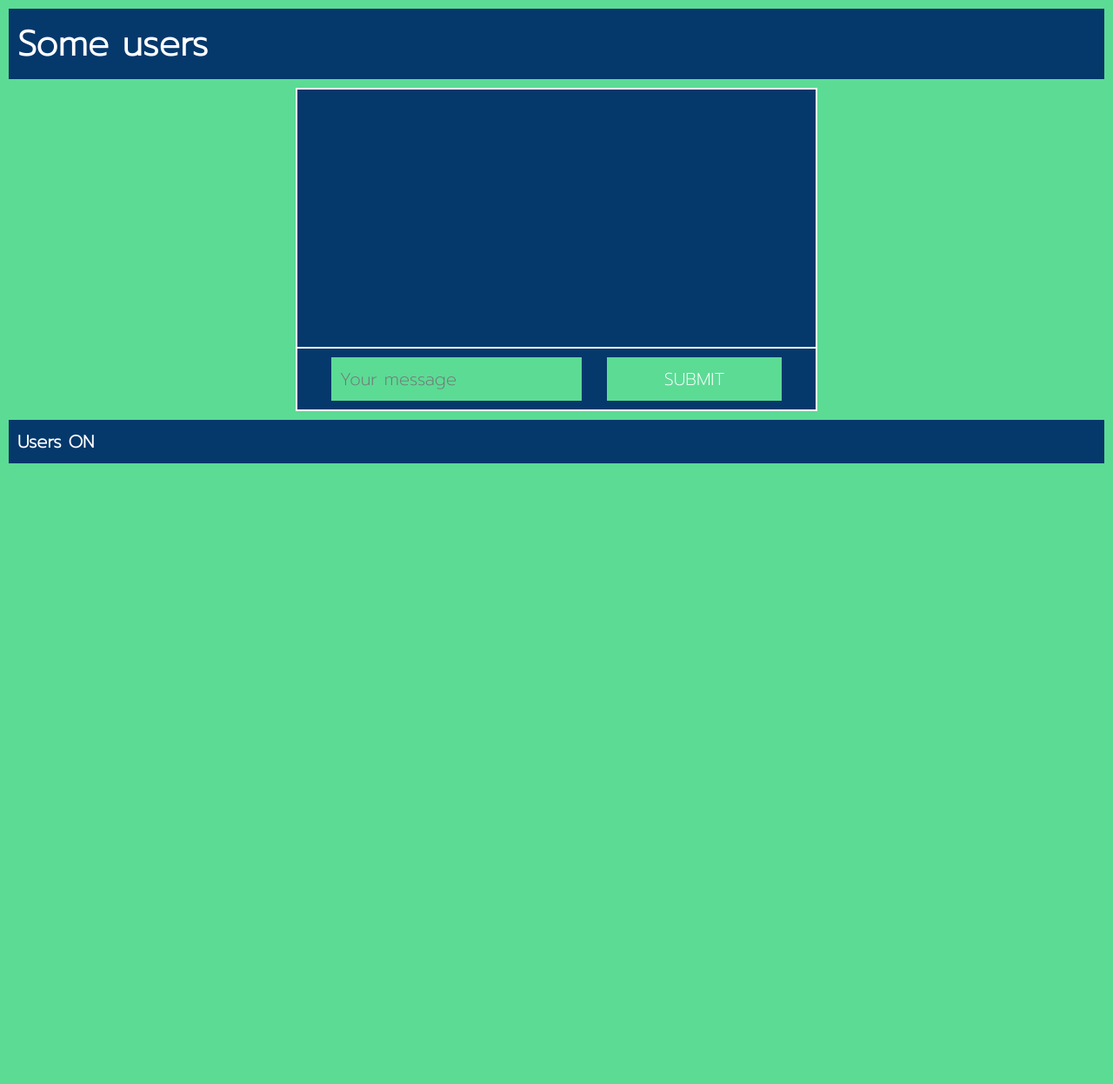
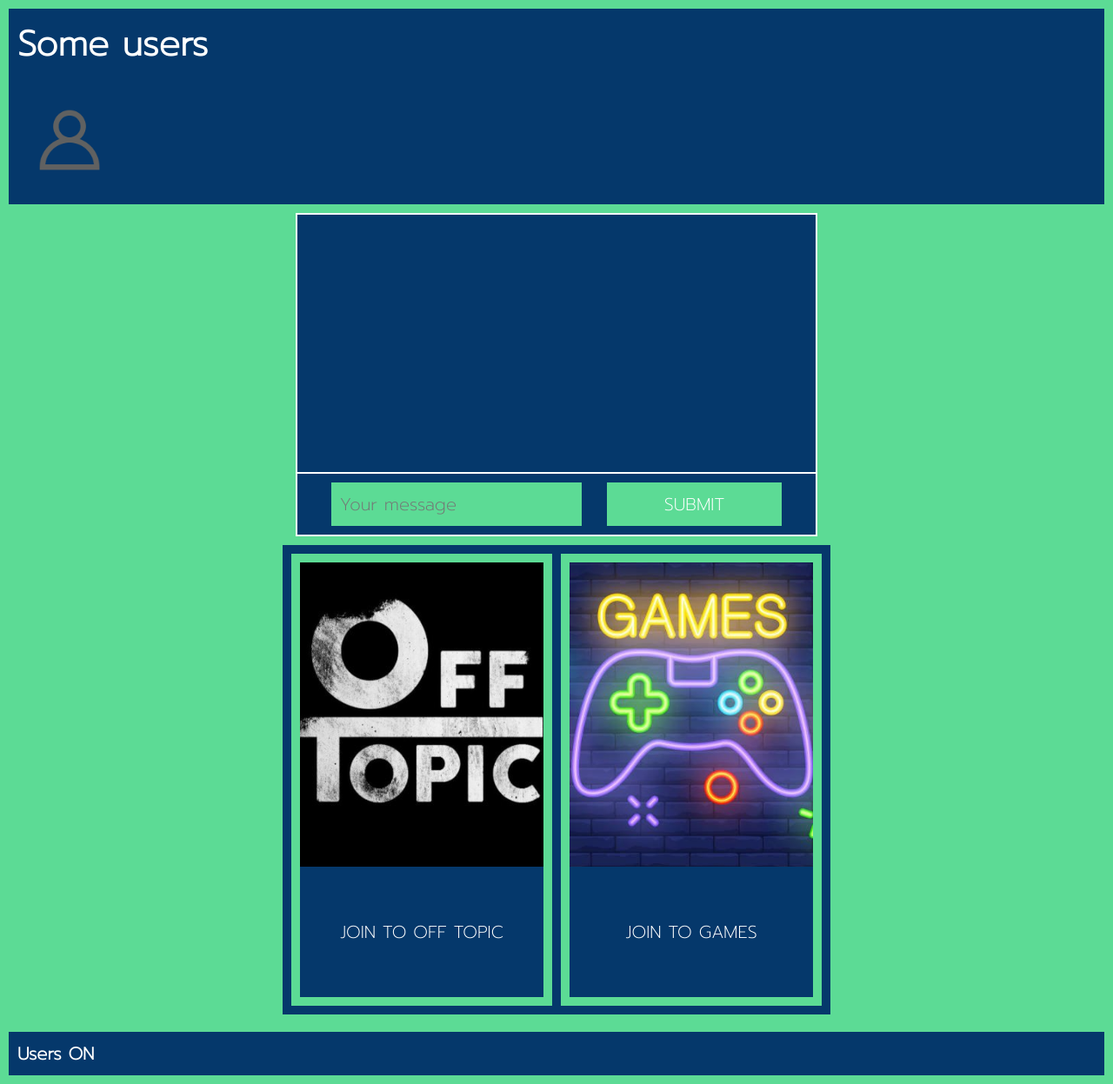
Before and after one commit to DiegoLibonati/Flask-Projects, a Flask app: template Foro. Flask/foro/templates/index.html in a window 1280 px wide. Shown: the part 70-1317 px from the top of the page at 87% size. Before the commit the page ends 603 px from the top, so only its background shows below. Run offline with Flask 2, Linux system fonts and the light colour scheme; the template is opened without the code that fills it: values that come from a table or form of the project are taken from there, others are empty; data comes from the database, SQL or seed files in the repository; some libraries are stand-ins or nearby versions.

Commit message:
posts incoming!

```diff
--- a/Foro. Flask/foro/__init__.py
+++ b/Foro. Flask/foro/__init__.py
@@ -22,7 +22,7 @@
     app.register_blueprint(views, url_prefix="/")
     app.register_blueprint(auth, url_prefix="/")
 
-    from .models import User,Comment,Comment_Like
+    from .models import User, Post, Post_Category, Profile_Comment, Profile_Comment_Like
 
     create_database(app)
 
--- /dev/null
+++ b/Foro. Flask/foro/static/css/home/categorys.css
@@ -0,0 +1,57 @@
+.categorys_container{
+    display: grid;
+    grid-template-columns: repeat(1, 1fr);
+    width: calc(100% - 2rem);
+    margin: 1rem;
+    margin-top: 1rem;
+    background-color: #05386B;
+    padding: 1rem;
+    column-gap: 1rem;
+    row-gap: 1rem;
+}
+
+.category_container{
+    display: flex;
+    align-items: center;
+    justify-content: center;
+    flex-flow: column wrap;
+    width: 100%;
+    height: auto;
+    padding: 1rem;
+    background-color: #5CDB95;
+}
+
+.category_container img{
+    height: 35rem;
+    width: 100%;
+    object-fit: cover;
+}
+
+.category_container_information{
+    display: flex;
+    align-items: center;
+    justify-content: center;
+    height: 15rem;
+    width: 100%;
+    background-color: #05386B;
+}
+
+.category_container_information a{
+    text-decoration: none;
+    color: #fff;
+    font-size: 2rem;
+}
+
+@media only screen and (min-width: 1024px) {
+    .categorys_container{
+        display: grid;
+        grid-template-columns: repeat(2, 1fr);
+        align-items: center;
+        justify-items: center;
+        width: auto;
+    }
+
+    .category_container{
+        width: 30rem;
+    }
+}
--- a/Foro. Flask/foro/templates/index.html
+++ b/Foro. Flask/foro/templates/index.html
@@ -4,6 +4,7 @@
     <link rel="stylesheet" type="text/css" href="{{ url_for('static', filename='css/home/users.css') }}">
     <link rel="stylesheet" type="text/css" href="{{ url_for('static', filename='css/home/chat.css') }}">
     <link rel="stylesheet" type="text/css" href="{{ url_for('static', filename='css/home/ons.css') }}">
+    <link rel="stylesheet" type="text/css" href="{{ url_for('static', filename='css/home/categorys.css') }}">
 {% endblock linkcss %}
 
 {% block title %} Home {% endblock title %}
@@ -33,6 +34,17 @@
             </form>
         </section>
 
+        <section class="categorys_container">
+            {% for category in categorys %}
+                <article class="category_container">
+                    <img src="{{ url_for('static', filename='categoryimages/'+category.image) }}" alt="category">
+                    <div class="category_container_information">
+                        <a href="{{url_for('views.posts', category_id = category.id)}}">JOIN TO {{category.name}}</a>
+                    </div>
+                </article>
+            {% endfor %}
+        </section>
+
         <section class="ons_container">
             <h2>Users ON</h2>
             <ul class="ons_container_list">
```
Also changed, not shown: Foro. Flask/foro/models.py (+28 -8 lines), Foro. Flask/foro/static/css/posts/posts.css (added, +30 -0 lines), Foro. Flask/foro/templates/posts.html (added, +25 -0 lines), Foro. Flask/foro/views.py (+20 -9 lines), Foro. Flask/foro/foro.db, Foro. Flask/foro/static/categoryimages/games.jpg (added), Foro. Flask/foro/static/categoryimages/offtopic.jpg (added).
